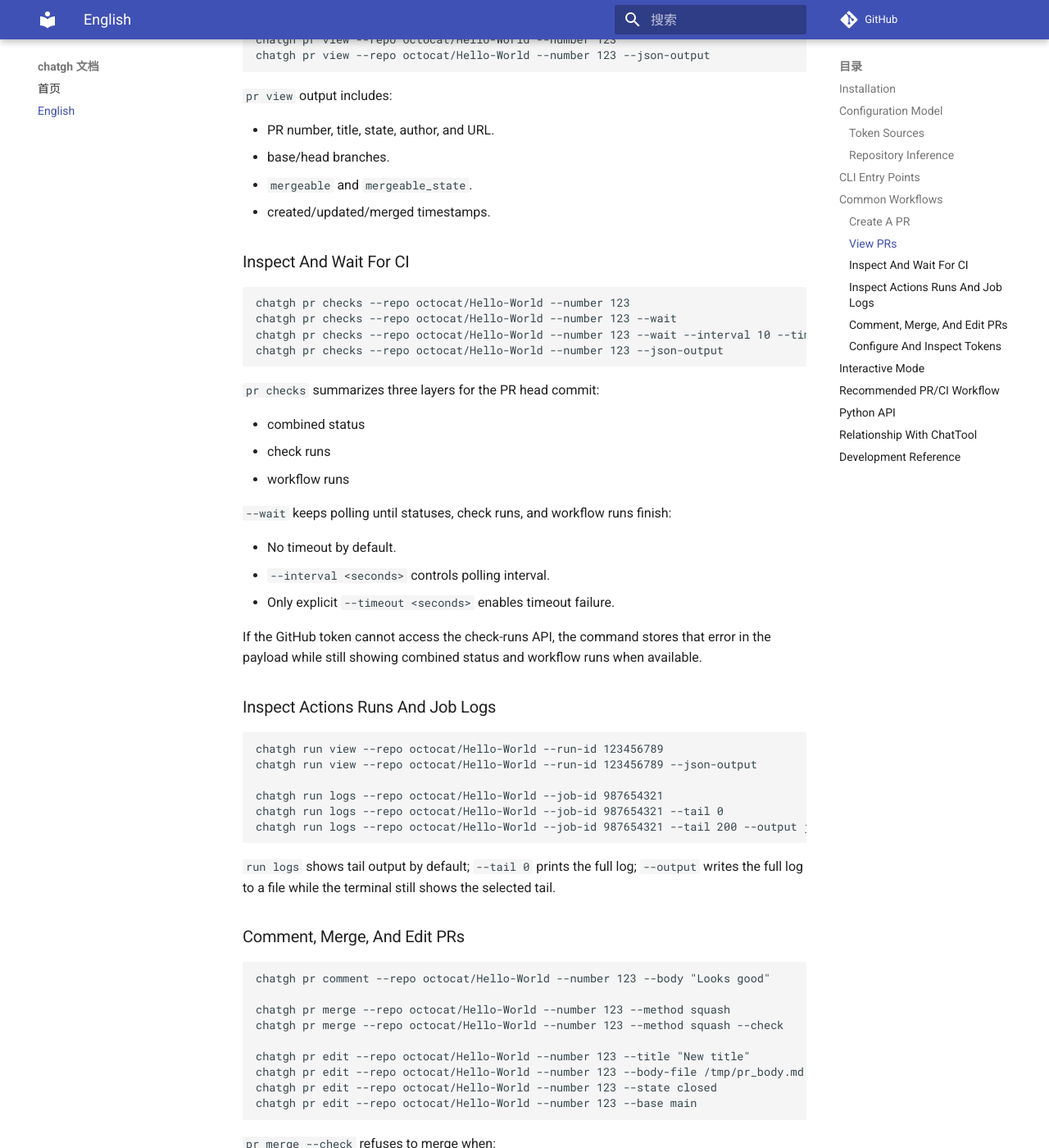
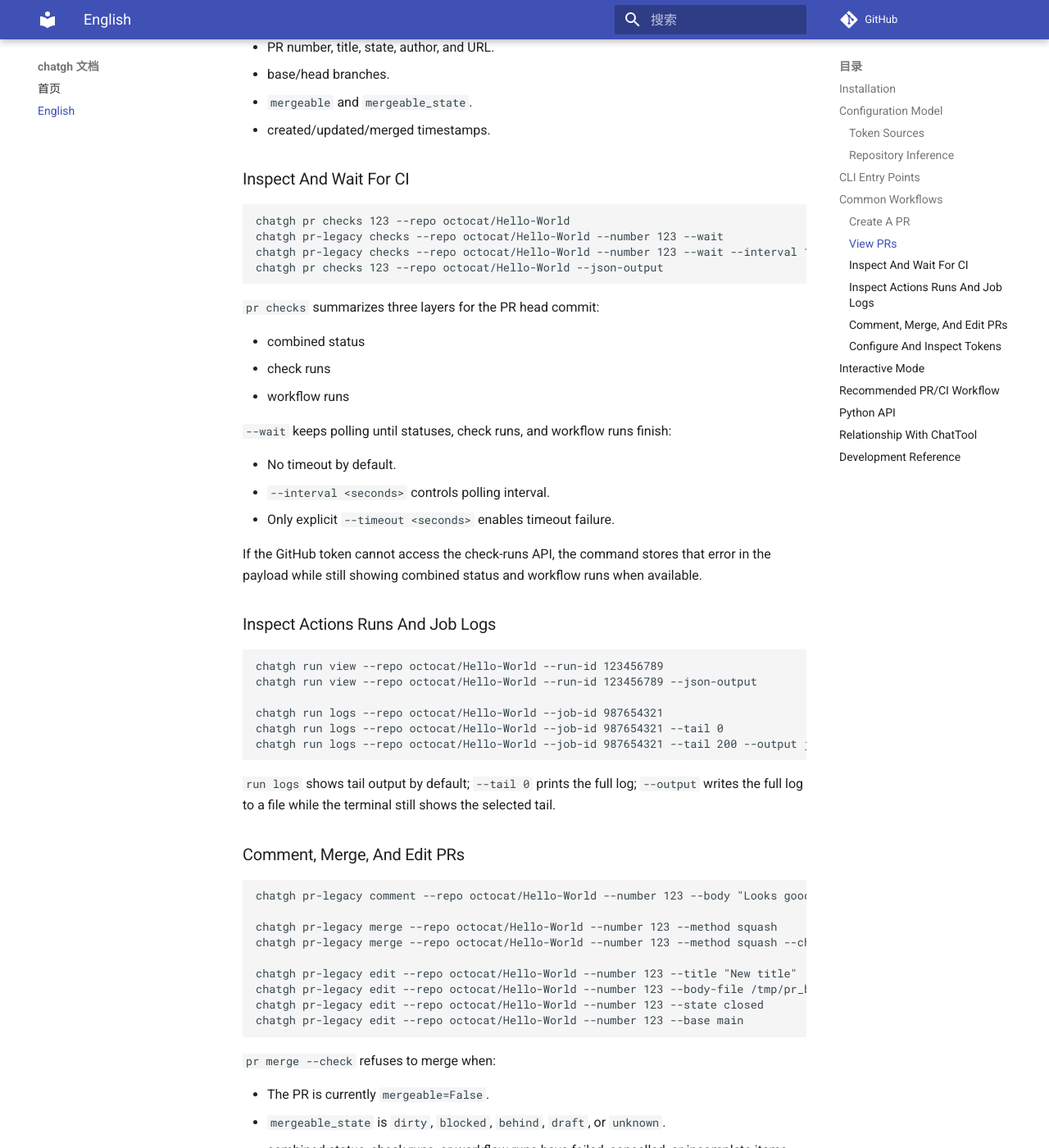
Before and after one commit to ChatArch/ChatGH, an MkDocs documentation site: the page built from docs/index.en.md, in a window 1280 px wide and 1400 px high, scrolled down 2767 px. Shown: the whole window at 82% size. Built offline with MkDocs 1.6.1 and Material for MkDocs 9.7.7, drawn with Linux system fonts in a browser that asks for light colours; comment, search, counter and statistics services are not loaded; some of the changed text lies outside the part shown.

Commit message:
feat: use positional PR numbers in generated ChatGH commands
Co-authored-by: Cursor <cursoragent@cursor.com>

````diff
--- a/docs/index.en.md
+++ b/docs/index.en.md
@@ -58,13 +58,10 @@ chatgh set-token --help
 
 Command tree:
 
-- `chatgh pr create`: create a pull request.
-- `chatgh pr list`: list pull requests.
-- `chatgh pr view`: show PR details including `mergeable` / `mergeable_state`.
-- `chatgh pr checks`: summarize combined status, check runs, and workflow runs for the PR head commit.
-- `chatgh pr comment`: add a PR comment.
-- `chatgh pr merge`: merge a PR; `--check` performs a CI/mergeability guard first.
-- `chatgh pr edit`: update title, body, state, or base branch.
+- `chatgh pr list`: generated-layer PR list.
+- `chatgh pr view NUMBER`: generated-layer PR details.
+- `chatgh pr checks NUMBER`: generated-layer PR head commit check runs.
+- `chatgh pr-legacy create/comment/merge/edit`: full legacy hand-written PR operations kept during migration.
 - `chatgh run view`: show a workflow run and its jobs.
 - `chatgh run logs`: show job logs, with tail and file output support.
 - `chatgh repo-perms`: show token permissions and derived capabilities.
@@ -99,8 +96,8 @@ When `base` / `head` / `title` are missing and the terminal is interactive, the
 
 ```bash
 chatgh pr list --repo octocat/Hello-World --state open --limit 20
-chatgh pr view --repo octocat/Hello-World --number 123
-chatgh pr view --repo octocat/Hello-World --number 123 --json-output
+chatgh pr view 123 --repo octocat/Hello-World
+chatgh pr view 123 --repo octocat/Hello-World --json-output
 ```
 
 `pr view` output includes:
@@ -113,10 +110,10 @@ chatgh pr view --repo octocat/Hello-World --number 123 --json-output
 ### Inspect And Wait For CI
 
 ```bash
-chatgh pr checks --repo octocat/Hello-World --number 123
-chatgh pr checks --repo octocat/Hello-World --number 123 --wait
-chatgh pr checks --repo octocat/Hello-World --number 123 --wait --interval 10 --timeout 600
-chatgh pr checks --repo octocat/Hello-World --number 123 --json-output
+chatgh pr checks 123 --repo octocat/Hello-World
+chatgh pr-legacy checks --repo octocat/Hello-World --number 123 --wait
+chatgh pr-legacy checks --repo octocat/Hello-World --number 123 --wait --interval 10 --timeout 600
+chatgh pr checks 123 --repo octocat/Hello-World --json-output
 ```
 
 `pr checks` summarizes three layers for the PR head commit:
@@ -149,15 +146,15 @@ chatgh run logs --repo octocat/Hello-World --job-id 987654321 --tail 200 --outpu
 ### Comment, Merge, And Edit PRs
 
 ```bash
-chatgh pr comment --repo octocat/Hello-World --number 123 --body "Looks good"
+chatgh pr-legacy comment --repo octocat/Hello-World --number 123 --body "Looks good"
 
-chatgh pr merge --repo octocat/Hello-World --number 123 --method squash
-chatgh pr merge --repo octocat/Hello-World --number 123 --method squash --check
+chatgh pr-legacy merge --repo octocat/Hello-World --number 123 --method squash
+chatgh pr-legacy merge --repo octocat/Hello-World --number 123 --method squash --check
 
-chatgh pr edit --repo octocat/Hello-World --number 123 --title "New title"
-chatgh pr edit --repo octocat/Hello-World --number 123 --body-file /tmp/pr_body.md
-chatgh pr edit --repo octocat/Hello-World --number 123 --state closed
-chatgh pr edit --repo octocat/Hello-World --number 123 --base main
+chatgh pr-legacy edit --repo octocat/Hello-World --number 123 --title "New title"
+chatgh pr-legacy edit --repo octocat/Hello-World --number 123 --body-file /tmp/pr_body.md
+chatgh pr-legacy edit --repo octocat/Hello-World --number 123 --state closed
+chatgh pr-legacy edit --repo octocat/Hello-World --number 123 --base main
 ```
 
 `pr merge --check` refuses to merge when:
@@ -208,7 +205,7 @@ Then confirm:
 
 - `chatgh pr view` / `chatgh pr checks` do not show `mergeable=False` or `mergeable_state=dirty`.
 - You have locally merged or rebased against the latest base and run the most relevant tests on that result.
-- Use `chatgh pr checks --wait` when you need a terminal CI result; do not rely on a one-shot snapshot.
+- Use `chatgh pr-legacy checks --wait` when you need a terminal CI result; do not rely on a one-shot snapshot.
 
 ## Python API
 
````
Also changed, not shown: CHANGELOG.md (+1 -0 lines), README.en.md (+18 -21 lines), README.md (+18 -21 lines), docs/index.md (+18 -21 lines), 4 other files.
